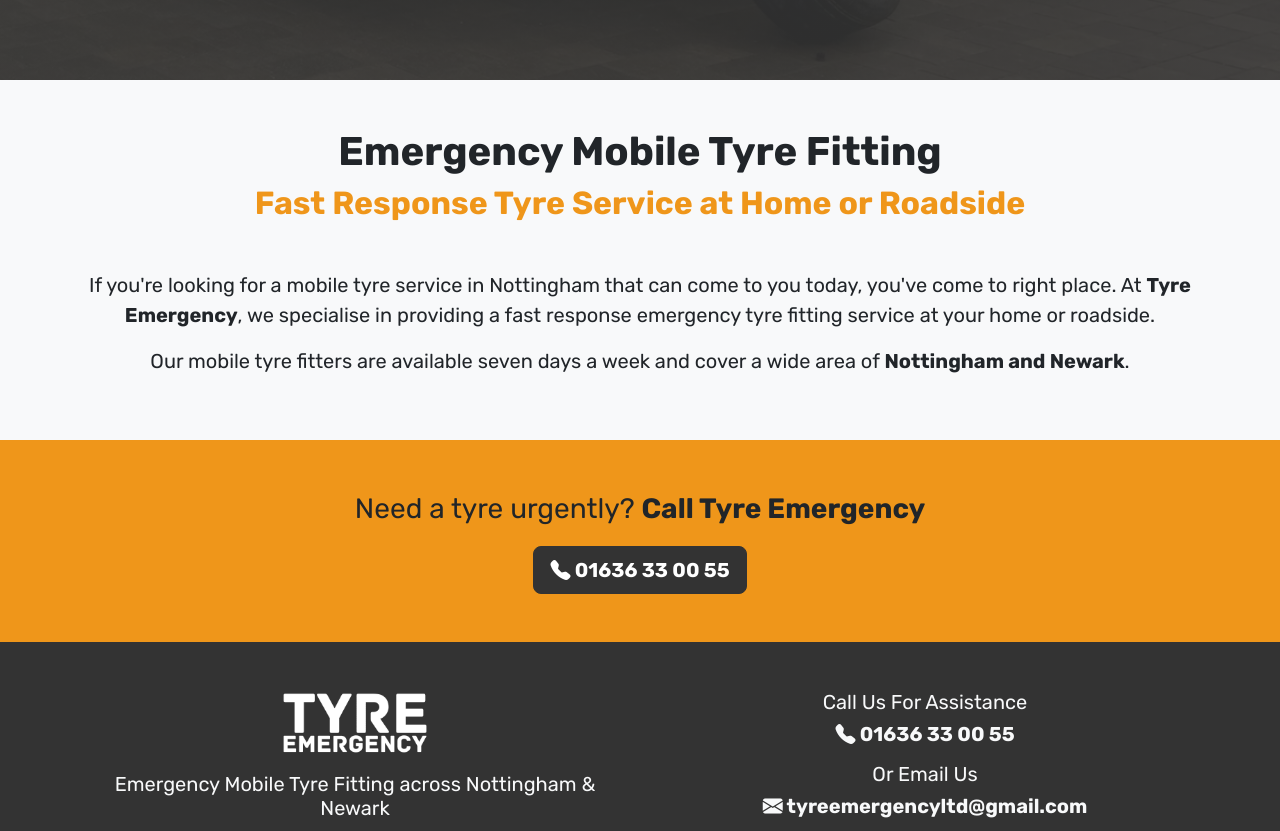
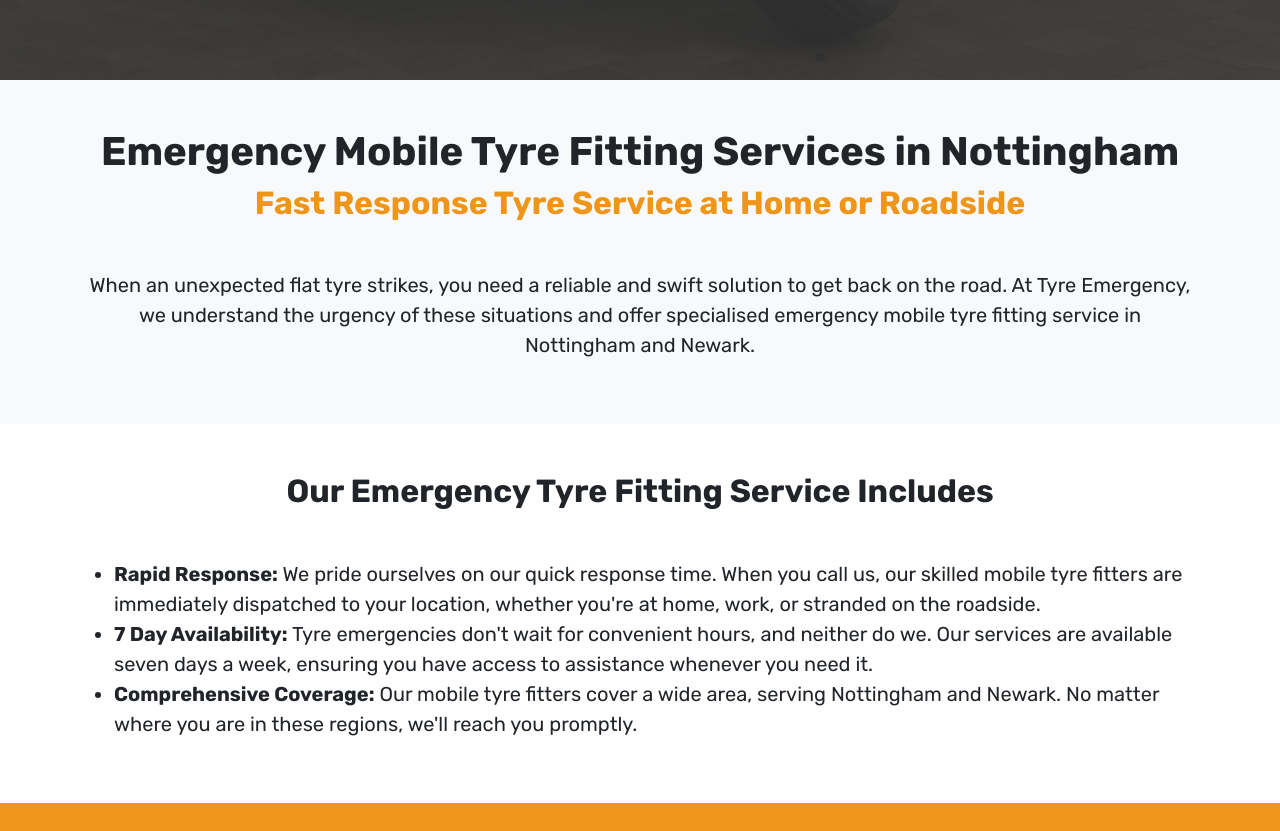
Before and after one commit to spicey93/tyre-emergency, an Astro site: page /services/emergency-mobile-tyre-fitting in a window 1280 px wide. Shown: the part 580-1411 px from the top of the page. Built offline with nearby package versions, Linux system fonts and the light colour scheme; Astro itself is replaced by a stand-in of ours.

Commit message:
emergency tyre fitting content added

```diff
--- a/src/components/Header.astro
+++ b/src/components/Header.astro
@@ -16,7 +16,7 @@
 
         </div>
     </div>
-    <nav class="navbar navbar-expand-md navbar-light text-secondary bg-warning fs-5">
+    <nav class="navbar navbar-expand-md navbar-light text-secondary bg-warning fs-5 fw-bold">
         <div class="container">
             <button
                 class="navbar-toggler mx-auto"
--- a/src/pages/services/emergency-mobile-tyre-fitting.astro
+++ b/src/pages/services/emergency-mobile-tyre-fitting.astro
@@ -15,11 +15,18 @@
         <div class="text-center py-5 bg-light">
             <div class="container">
 
-                <h1 class="fw-bold">Emergency Mobile Tyre Fitting</h1>
+                <h1 class="fw-bold">Emergency Mobile Tyre Fitting Services in Nottingham</h1>
                 <h2 class="fw-bold text-warning mb-5">Fast Response Tyre Service at Home or Roadside</h2>
-                <p class="lead">If you're looking for a mobile tyre service in Nottingham that can come to you today, you've come to right place. At <strong class="fw-bold">Tyre Emergency</strong>, we specialise in providing a fast response emergency tyre fitting service at your home or roadside.</p>
-                <p class="lead">Our mobile tyre fitters are available seven days a week and cover a wide area of <strong class="fw-bold">Nottingham and Newark</strong>.</p>
+                <p class="lead">When an unexpected flat tyre strikes, you need a reliable and swift solution to get back on the road. At Tyre Emergency, we understand the urgency of these situations and offer specialised emergency mobile tyre fitting service in Nottingham and Newark.</p>
             </div>
+        </div>
+        <div class="container py-5 text-center">
+            <h2 class="fw-bold mb-5">Our Emergency Tyre Fitting Service Includes</h2>
+            <ul class="lead text-md-start">
+                <li><strong class="fw-bold">Rapid Response:</strong> We pride ourselves on our quick response time. When you call us, our skilled mobile tyre fitters are immediately dispatched to your location, whether you're at home, work, or stranded on the roadside.</li>
+                <li><strong class="fw-bold">7 Day Availability:</strong> Tyre emergencies don't wait for convenient hours, and neither do we. Our services are available seven days a week, ensuring you have access to assistance whenever you need it.</li>
+                <li><strong class="fw-bold">Comprehensive Coverage:</strong> Our mobile tyre fitters cover a wide area, serving Nottingham and Newark. No matter where you are in these regions, we'll reach you promptly.</li>
+            </ul>
         </div>
     </main>
     <CTA />
```
